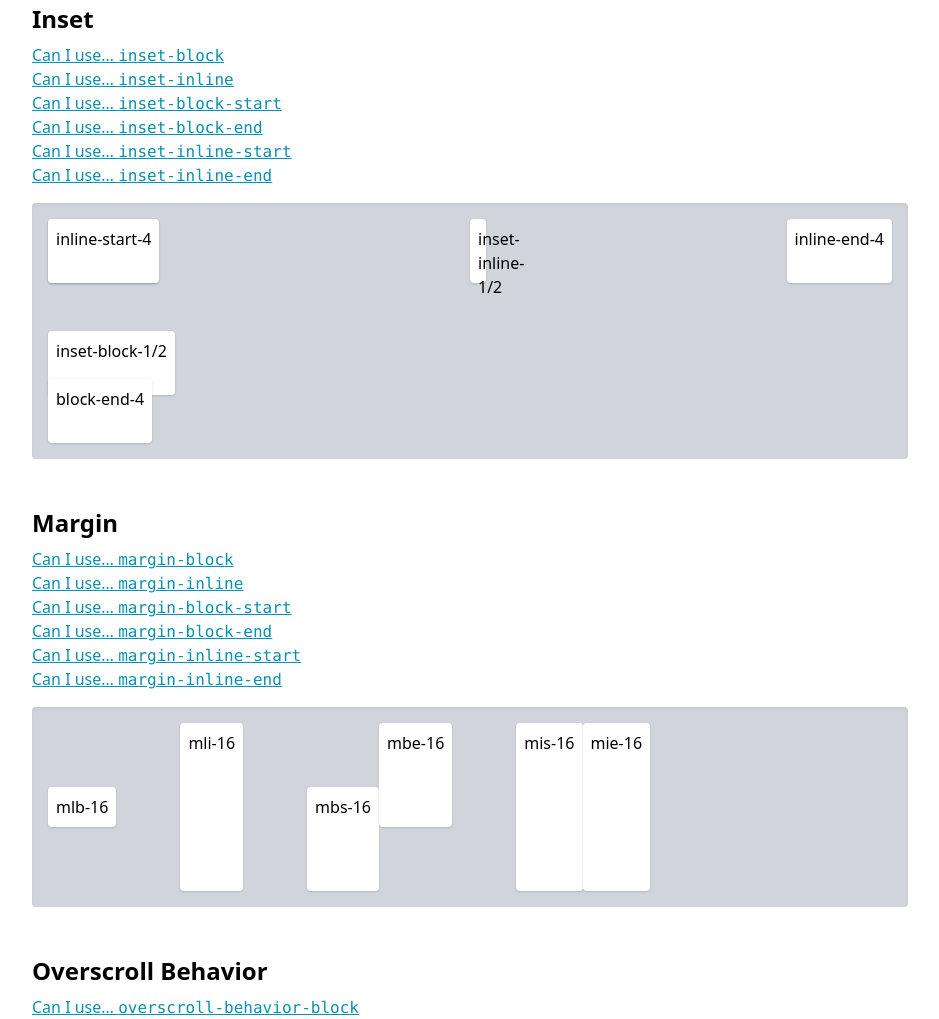
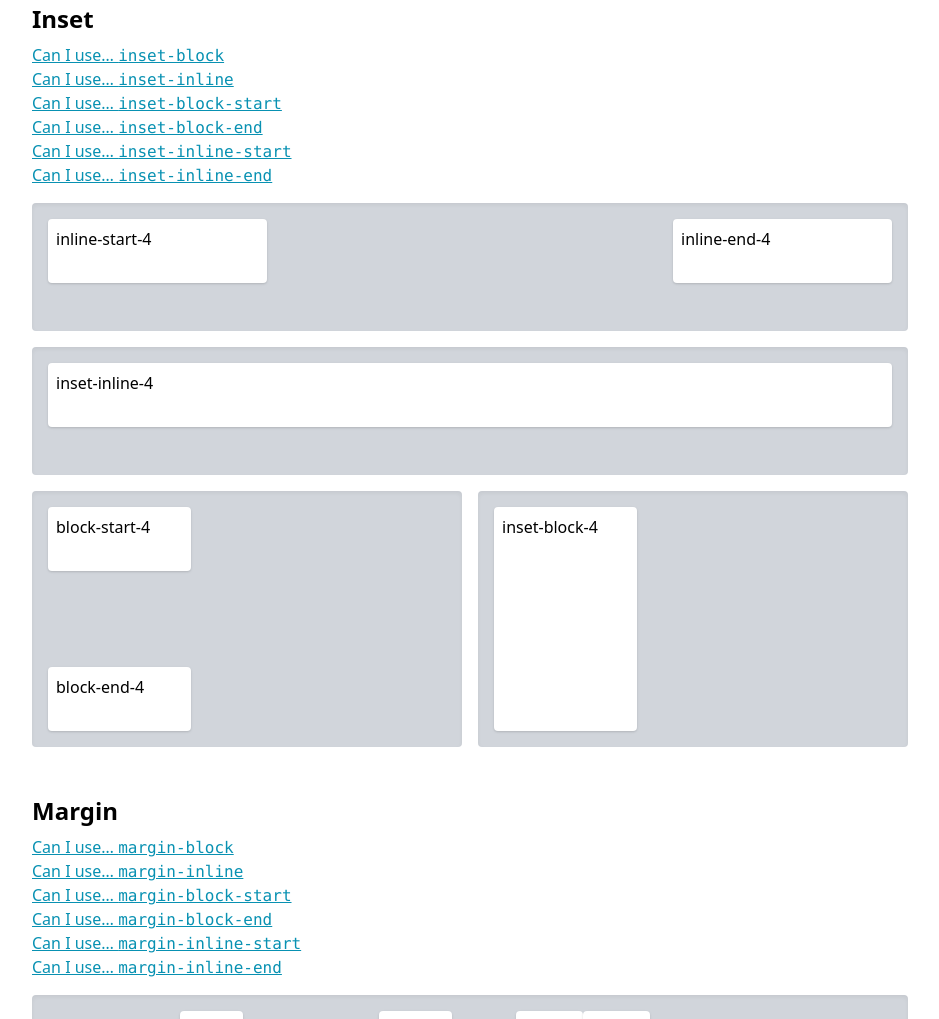
Before and after one commit to stevecochrane/tailwindcss-logical, a website: page demo/index.html in a window 1280 px wide. Shown: the part 3933-4952 px from the top of the page, without its empty margins (324-1263 px from the left). Drawn offline with Linux system fonts and the light colour scheme.

Commit message:
Improve Inset examples

```diff
--- a/demo/index.html
+++ b/demo/index.html
@@ -217,13 +217,21 @@
               <li><a class="font-medium text-cyan-600 underline hover:text-cyan-800" href="https://caniuse.com/#feat=mdn-css_properties_inset-inline-start">Can I use… <code class="leading-none">inset-inline-start</code></a></li>
               <li><a class="font-medium text-cyan-600 underline hover:text-cyan-800" href="https://caniuse.com/#feat=mdn-css_properties_inset-inline-end">Can I use… <code class="leading-none">inset-inline-end</code></a></li>
             </ul>
-            <div class="bg-gray-300 bs-64 mbs-4 p-4 relative rounded shadow-inner">
-              <div class="absolute bg-white bs-16 inset-block-1/2 p-2 rounded shadow">inset-block-1/2</div>
-              <div class="absolute bg-white bs-16 inset-inline-1/2 p-2 rounded shadow">inset-inline-1/2</div>
-              <div class="absolute bg-white bs-16 block-start-4 p-2 rounded shadow">block-start-4</div>
-              <div class="absolute bg-white bs-16 block-end-4 p-2 rounded shadow">block-end-4</div>
-              <div class="absolute bg-white bs-16 inline-start-4 p-2 rounded shadow">inline-start-4</div>
-              <div class="absolute bg-white bs-16 inline-end-4 p-2 rounded shadow">inline-end-4</div>
+            <div class="bg-gray-300 bs-32 mbs-4 p-4 relative rounded shadow-inner">
+              <div class="absolute bg-white bs-16 inline-start-4 is-1/4 p-2 rounded shadow">inline-start-4</div>
+              <div class="absolute bg-white bs-16 inline-end-4 is-1/4 p-2 rounded shadow">inline-end-4</div>
+            </div>
+            <div class="bg-gray-300 bs-32 mbs-4 p-4 relative rounded shadow-inner">
+              <div class="absolute bg-white bs-16 inset-inline-4 p-2 rounded shadow">inset-inline-4</div>
+            </div>
+            <div class="flex space-i-4">
+              <div class="bg-gray-300 bs-64 flex-1 mbs-4 p-4 relative rounded shadow-inner">
+                <div class="absolute bg-white bs-16 block-start-4 is-1/3 p-2 rounded shadow">block-start-4</div>
+                <div class="absolute bg-white bs-16 block-end-4 is-1/3 p-2 rounded shadow">block-end-4</div>
+              </div>
+              <div class="bg-gray-300 bs-64 flex-1 mbs-4 p-4 relative rounded shadow-inner">
+                <div class="absolute bg-white inset-block-4 is-1/3 p-2 rounded shadow">inset-block-4</div>
+              </div>
             </div>
           </section>
 
--- a/demo/output.css
+++ b/demo/output.css
@@ -989,6 +989,10 @@ video {
   width: 16rem;
 }
 
+.is-1\/3 {
+  width: 33.333333%;
+}
+
 .is-1\/4 {
   width: 25%;
 }
@@ -1267,14 +1271,14 @@ video {
   --tw-space-i-reverse: 1;
 }
 
-.inset-block-1\/2 {
-  top: 50%;
-  bottom: 50%;
-}
-
-.inset-inline-1\/2 {
-  left: 50%;
-  right: 50%;
+.inset-block-4 {
+  top: 1rem;
+  bottom: 1rem;
+}
+
+.inset-inline-4 {
+  left: 1rem;
+  right: 1rem;
 }
 
 .block-start-4 {
--- a/demo/tailwind.config.js
+++ b/demo/tailwind.config.js
@@ -14,9 +14,6 @@ module.exports = {
       },
       fontSize: {
         rhythmLead: ['1.25rem', '1.6']
-      },
-      inset: {
-        '1/2': '50%'
       }
     }
   },
```
